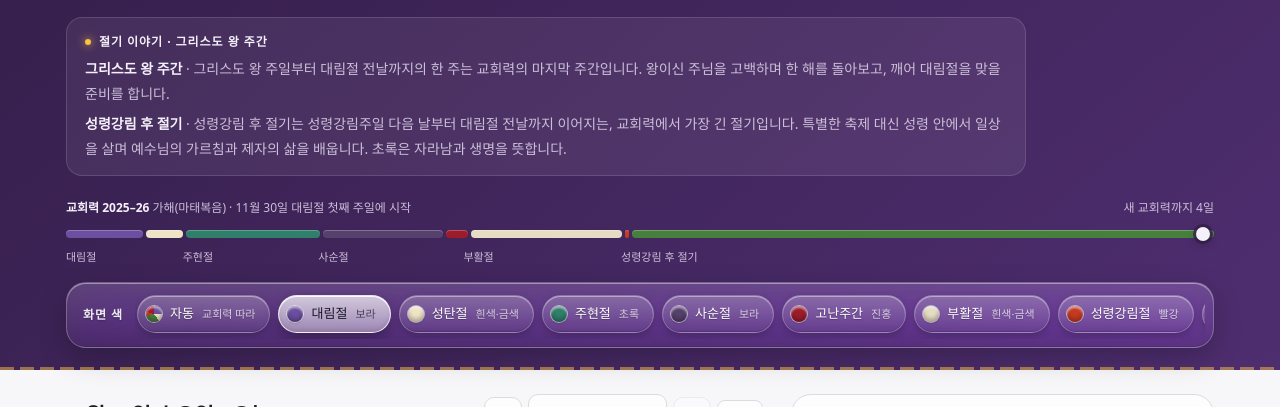
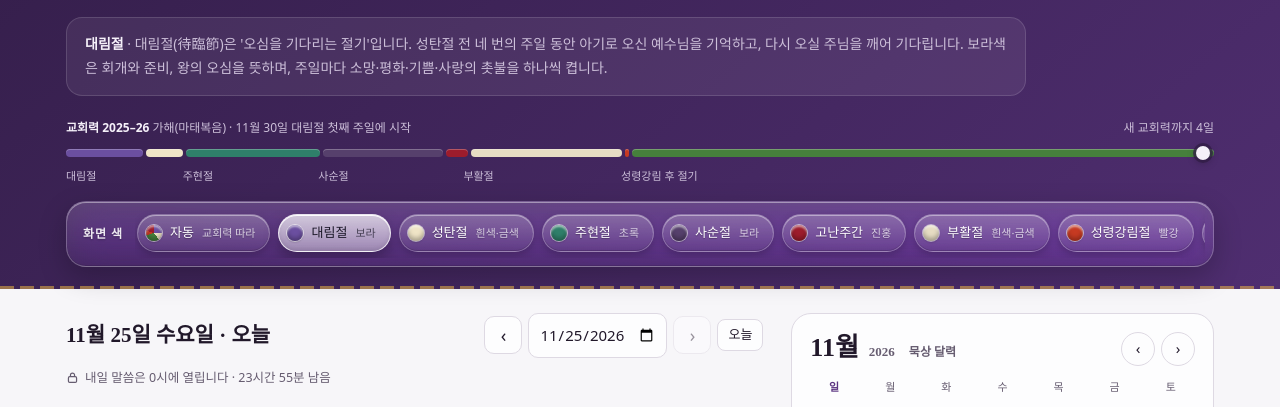
Before and after one commit to biblemeditation/bible_meditation_app, a plain HTML site: page index.html in a window 1280 px wide. Shown: the part 326-733 px from the top of the page. Drawn offline with Linux system fonts and the light colour scheme; a web font is replaced by a local one.

Commit message:
Add files via upload

```diff
--- a/index.html
+++ b/index.html
@@ -169,8 +169,6 @@ button:disabled{cursor:not-allowed;opacity:.45}
 /* season note */
 .season-note{margin-top:20px;max-width:64em;padding:14px 18px;border-radius:16px;display:grid;gap:6px;
   background:color-mix(in srgb,var(--hero-fg) 7%,transparent);border:1px solid color-mix(in srgb,var(--hero-fg) 14%,transparent)}
-.sn-k{font-size:12px;font-weight:600;letter-spacing:.08em;color:var(--hero-fg);display:flex;align-items:center;gap:8px}
-.sn-k::before{content:"";width:6px;height:6px;border-radius:50%;background:var(--flame);box-shadow:0 0 8px var(--flame)}
 .sn-p{font-size:14px;line-height:1.75;color:var(--hero-muted);text-wrap:pretty}
 .sn-p b{color:var(--hero-fg);font-weight:600}
 .sn-p:empty{display:none}
@@ -483,8 +481,7 @@ details summary{cursor:pointer;font-size:13px;color:var(--muted)}
       </div>
     </div>
 
-    <section class="season-note" aria-labelledby="snHead">
-      <p class="sn-k" id="snHead"></p>
+    <section class="season-note" aria-label="절기 설명" aria-live="polite">
       <p class="sn-p" id="snSpecial"></p>
       <p class="sn-p" id="snSeason"></p>
     </section>
@@ -935,14 +932,15 @@ const DAY_NOTES = {
   "삼위일체 주일": "성령강림주일 다음 주일로, 성부·성자·성령 한 분 하나님을 찬양하는 날입니다. 흰색을 씁니다."
 };
 function renderSeasonNote(L){
-  const name = L.season === "ordinary" ? "성령강림 후 절기" : SEASONS[L.season].name;
-  const day = DAY_NOTES[L.title];
-  $("#snHead").textContent = day ? `절기 이야기 · ${L.title}` : `절기 이야기 · ${name}`;
+  // 화면 색에서 고른 절기의 설명을 보여 주고, '자동'이면 그날의 절기를 따릅니다
+  const key = theme === "auto" ? L.season : theme;
+  const name = key === "ordinary" ? "성령강림 후 절기" : SEASONS[key].name;
+  const day = key === L.season ? DAY_NOTES[L.title] : undefined;
   const sp = $("#snSpecial"); sp.textContent = "";
   if (day){ const b = document.createElement("b"); b.textContent = L.title; sp.append(b, document.createTextNode(` · ${day}`)); }
   const ss = $("#snSeason"); ss.textContent = "";
   const b = document.createElement("b"); b.textContent = name;
-  ss.append(b, document.createTextNode(` · ${SEASON_NOTES[L.season]}`));
+  ss.append(b, document.createTextNode(` · ${SEASON_NOTES[key]}`));
 }
 
 /* ===================== 홈 화면 안내 ===================== */
--- a/sw.js
+++ b/sw.js
@@ -1,5 +1,5 @@
 // 성경묵상노트 서비스 워커: 홈 화면 앱 설치, 오프라인 화면, 알림 클릭 처리
-const CACHE = "bible-note-v5";
+const CACHE = "bible-note-v6";
 const SHELL = ["./", "./index.html", "./firebase-config.js", "./readings.json", "./lectionary.json", "./manifest.webmanifest", "./icons/icon-192.png", "./icons/icon-512.png"];
 self.addEventListener("install", e => {
   e.waitUntil(caches.open(CACHE).then(c => c.addAll(SHELL)).then(() => self.skipWaiting()));
```
